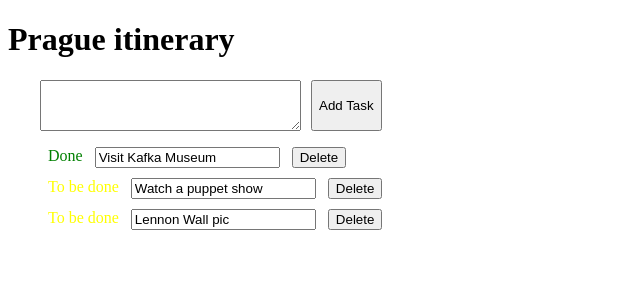
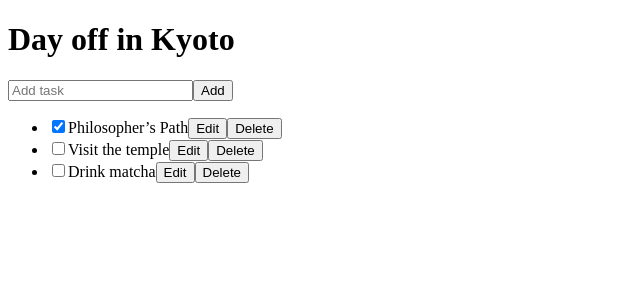
Before and after one commit to ndejoma/react-18-with-yarn, a React (Create React App) app: page / in a window 1280 px wide. Shown: the top 300 px of the page, without its empty margins (0-640 px from the left). Built offline with nearby package versions, Linux system fonts and the light colour scheme.

Commit message:
Start managing state

```diff
--- a/src/App.js
+++ b/src/App.js
@@ -7,6 +7,7 @@
 import Form from './ManagingState';
 import Messenger from './Messenger';
 import TaskApp from './TaskApp';
+import MyTaskApp from './ReducerContexts/TaskApp';
 
 // const App = () => {
 // 	const [person, setPerson] = useImmer({
@@ -170,7 +171,9 @@
 			{/* <Form /> */}
 			{/* <Messenger />
 			 */}
-			<TaskApp />
+			{/* <TaskApp />
+			 */}
+			<MyTaskApp />
 		</>
 	);
 };
--- /dev/null
+++ b/src/ReducerContexts/AddTask.js
@@ -0,0 +1,31 @@
+/** @format */
+
+import { useState, useContext } from 'react';
+import { useTasksDispatch } from './TasksContext.js';
+
+export default function AddTask({ onAddTask }) {
+	const [text, setText] = useState('');
+	const dispatch = useTasksDispatch();
+	return (
+		<>
+			<input
+				placeholder='Add task'
+				value={text}
+				onChange={e => setText(e.target.value)}
+			/>
+			<button
+				onClick={() => {
+					setText('');
+					dispatch({
+						type: 'added',
+						id: nextId++,
+						text: text
+					});
+				}}>
+				Add
+			</button>
+		</>
+	);
+}
+
+let nextId = 3;
--- /dev/null
+++ b/src/ReducerContexts/TaskApp.js
@@ -0,0 +1,15 @@
+/** @format */
+
+import AddTask from './AddTask.js';
+import TaskList from './TaskList.js';
+import { TasksProvider } from './TasksContext.js';
+
+export default function MyTaskApp() {
+	return (
+		<TasksProvider>
+			<h1>Day off in Kyoto</h1>
+			<AddTask />
+			<TaskList />
+		</TasksProvider>
+	);
+}
--- /dev/null
+++ b/src/ReducerContexts/TaskList.js
@@ -0,0 +1,76 @@
+/** @format */
+
+import { useState, useContext } from 'react';
+import { useTasks, useTasksDispatch } from './TasksContext.js';
+
+export default function TaskList() {
+	const tasks = useTasks();
+	return (
+		<ul>
+			{tasks.map(task => (
+				<li key={task.id}>
+					<Task task={task} />
+				</li>
+			))}
+		</ul>
+	);
+}
+
+function Task({ task }) {
+	const [isEditing, setIsEditing] = useState(false);
+	const dispatch = useTasksDispatch();
+	let taskContent;
+	if (isEditing) {
+		taskContent = (
+			<>
+				<input
+					value={task.text}
+					onChange={e => {
+						dispatch({
+							type: 'changed',
+							task: {
+								...task,
+								text: e.target.value
+							}
+						});
+					}}
+				/>
+				<button onClick={() => setIsEditing(false)}>Save</button>
+			</>
+		);
+	} else {
+		taskContent = (
+			<>
+				{task.text}
+				<button onClick={() => setIsEditing(true)}>Edit</button>
+			</>
+		);
+	}
+	return (
+		<label>
+			<input
+				type='checkbox'
+				checked={task.done}
+				onChange={e => {
+					dispatch({
+						type: 'changed',
+						task: {
+							...task,
+							done: e.target.checked
+						}
+					});
+				}}
+			/>
+			{taskContent}
+			<button
+				onClick={() => {
+					dispatch({
+						type: 'deleted',
+						id: task.id
+					});
+				}}>
+				Delete
+			</button>
+		</label>
+	);
+}
--- /dev/null
+++ b/src/ReducerContexts/TasksContext.js
@@ -0,0 +1,62 @@
+/** @format */
+
+import { createContext, useContext, useReducer } from 'react';
+
+const TasksContext = createContext(null);
+const TasksDispatchContext = createContext(null);
+
+export function TasksProvider({ children }) {
+	const [tasks, dispatch] = useReducer(tasksReducer, initialTasks);
+
+	return (
+		<TasksContext.Provider value={tasks}>
+			<TasksDispatchContext.Provider value={dispatch}>
+				{children}
+			</TasksDispatchContext.Provider>
+		</TasksContext.Provider>
+	);
+}
+
+export function useTasks() {
+	return useContext(TasksContext);
+}
+
+export function useTasksDispatch() {
+	return useContext(TasksDispatchContext);
+}
+
+function tasksReducer(tasks, action) {
+	switch (action.type) {
+		case 'added': {
+			return [
+				...tasks,
+				{
+					id: action.id,
+					text: action.text,
+					done: false
+				}
+			];
+		}
+		case 'changed': {
+			return tasks.map(t => {
+				if (t.id === action.task.id) {
+					return action.task;
+				} else {
+					return t;
+				}
+			});
+		}
+		case 'deleted': {
+			return tasks.filter(t => t.id !== action.id);
+		}
+		default: {
+			throw Error('Unknown action: ' + action.type);
+		}
+	}
+}
+
+const initialTasks = [
+	{ id: 0, text: 'Philosopher’s Path', done: true },
+	{ id: 1, text: 'Visit the temple', done: false },
+	{ id: 2, text: 'Drink matcha', done: false }
+];
```
